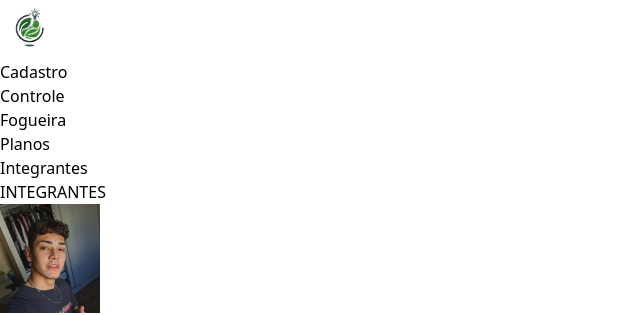
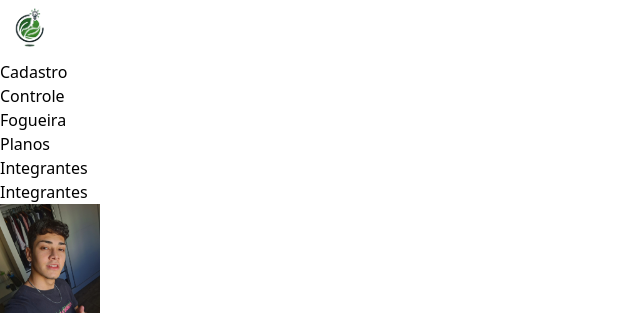
Before and after one commit to Cardoso2626/gs_front, a Next.js app in the folder earth-in-balance/: page /integrantes in a window 1280 px wide. Shown: the top 315 px of the page, without its empty margins (0-640 px from the left). Built offline with nearby package versions, Linux system fonts and the light colour scheme.

Commit message:
Arrumando integrantes

```diff
--- a/earth-in-balance/src/app/integrantes/page.tsx
+++ b/earth-in-balance/src/app/integrantes/page.tsx
@@ -8,7 +8,7 @@ export default function Time() {
   return (
     <main className="w-[90%] mx-auto my-5">
       <div className="text-center">
-        <h2 className="text-black font-bold text-3xl">INTEGRANTES</h2>
+        <h2 className="text-black font-bold text-3xl">Integrantes</h2>
 
         <div className="flex justify-center flex-wrap gap-8 mt-10 mb-10">
           <div className="bg-black text-white shadow-md p-5 rounded-lg w-full sm:w-[calc(33.333%-20px)] text-center flex flex-col items-center">
@@ -94,7 +94,7 @@ export default function Time() {
                 <FaGithub />
               </a>
               <a
-                href="https://www.linkedin.com/"
+                href="https://www.linkedin.com/in/marcos-vinicius-santos-louren%C3%A7o-45936526a/"
                 target="_blank"
                 rel="noopener noreferrer"
                 className="text-gray-400 hover:text-gray-300 text-2xl"
```
